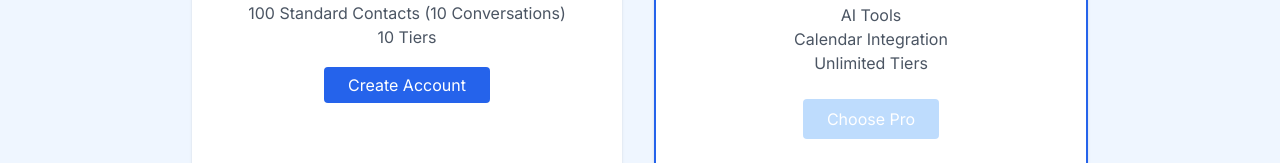
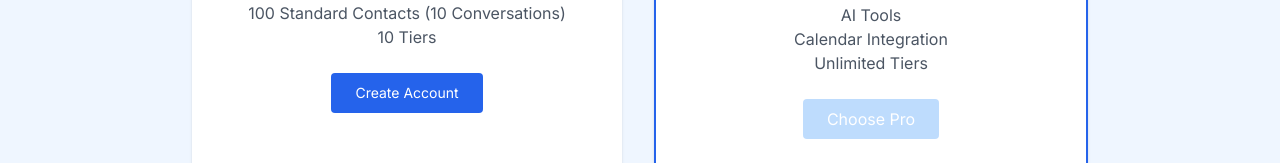
Before and after one commit to UrFriends/public, a Next.js app: page / in a window 1280 px wide. Shown: the part 1109-1272 px from the top of the page. Built offline with nearby package versions, Linux system fonts and the light colour scheme; no server answers.

Commit message:
swaps login button onClick to router call

```diff
--- a/src/app/page.tsx
+++ b/src/app/page.tsx
@@ -122,7 +122,7 @@ function LandingPage() {
               <li>100 Standard Contacts (10 Conversations)</li>
               <li>10 Tiers</li>
             </ul>
-            <a href="#" className="bg-blue-600 text-white px-6 py-2 rounded hover:bg-blue-700 transition">Create Account</a>
+            <Button onClick={() => router.push("/login")} className="bg-blue-600 text-white px-6 py-2 rounded hover:bg-blue-700 transition">Create Account</Button>
           </div>
           <div className="bg-white p-8 rounded-lg shadow text-center flex-1 border-2 border-blue-600">
             <h3 className="font-semibold text-xl mb-2">Pro</h3>
```
